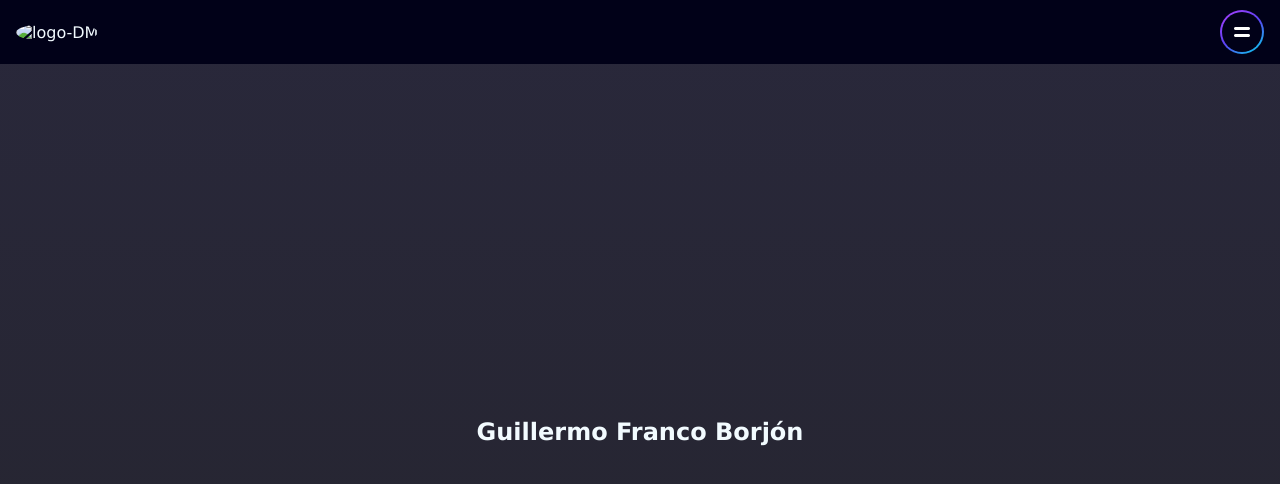
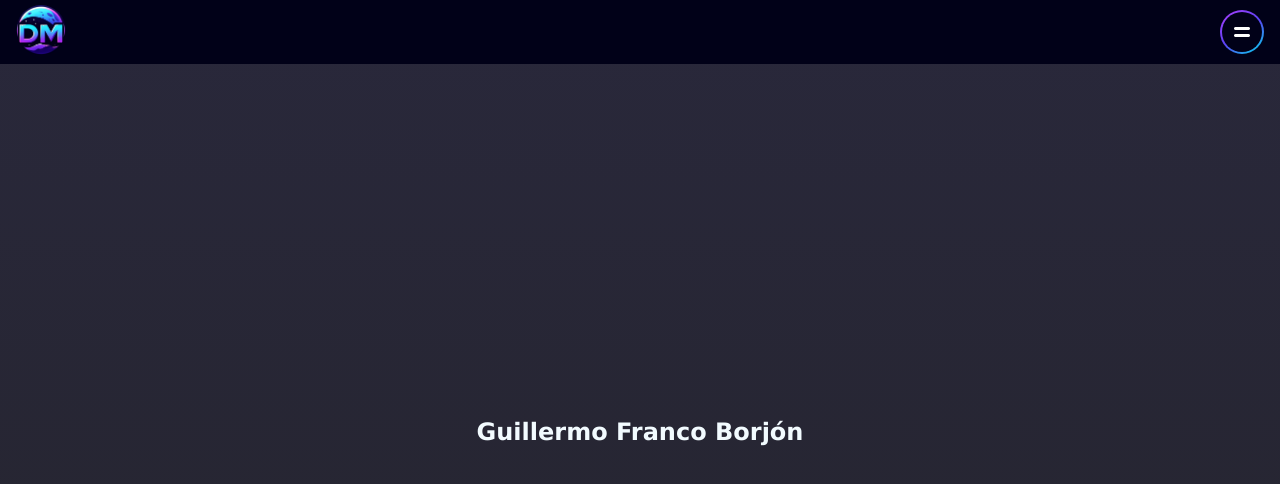
Before and after one commit to devMetalG/portfolio, a plain HTML site: page index.html in a window 1280 px wide. Shown: the top 484 px of the page. Drawn offline with nearby package versions, Linux system fonts and the light colour scheme; the site is published under a folder, as on GitHub Pages, so addresses that start at the root find nothing.

Commit message:
add: logo dm

```diff
--- a/index.html
+++ b/index.html
@@ -13,7 +13,7 @@
     <header class="header">
       <nav class="nav">
         <div class="nav-left">
-          <img class="nav-logo" src="/img/DM.jpeg" alt="logo-DM">
+          <img class="nav-logo" src="img/DM.jpeg" alt="logo-DM">
         </div>
         <div class="nav-right">
           <button type="button" class="action-button">
```
